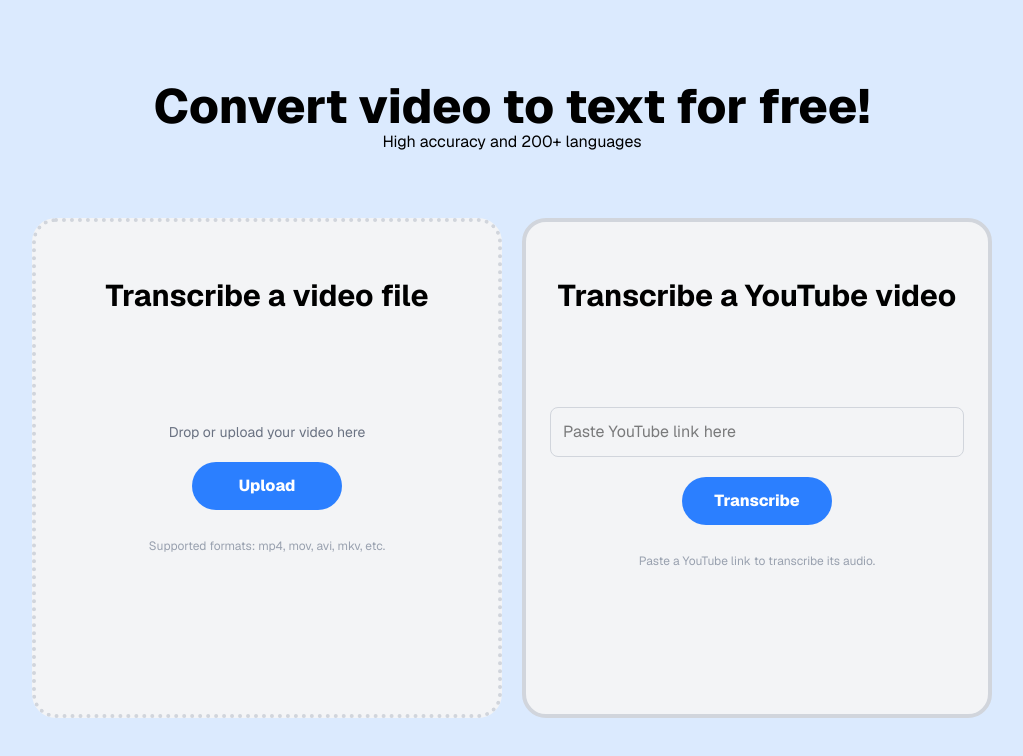
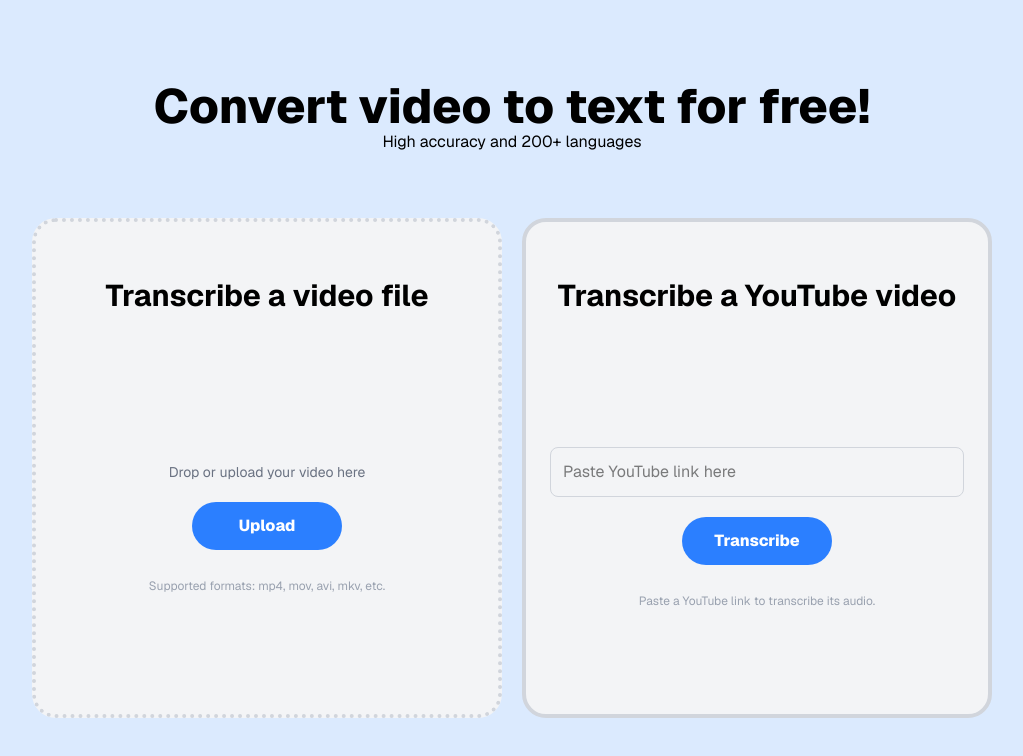
Before and after one commit to tnyw326/transcribing-app, a Next.js app: page / in a window 1280 px wide. Shown: the top 756 px of the page, without its empty margins (128-1151 px from the left). Built offline with nearby package versions, Linux system fonts and the light colour scheme.

Commit message:
fix padding when stacked

```diff
--- a/app/page.tsx
+++ b/app/page.tsx
@@ -66,7 +66,7 @@
           onDrop={handleDrop}
         >
           <h2 className="absolute top-4 text-3xl font-bold text-black pt-10">Transcribe a video file</h2>
-          <div className="flex flex-col items-center justify-center gap-5 mt-10 w-full relative h-full">
+          <div className="flex flex-col items-center justify-center gap-5 mt-10 w-full relative h-full pt-20">
             {selectedFile ? (
               <div className="text-center w-full flex flex-col items-center gap-1 relative">
                 <div className="flex items-center justify-center gap-2">
@@ -123,7 +123,7 @@
         {/* YouTube Card */}
         <div className="flex flex-col items-center justify-center bg-gray-100 w-full lg:w-1/2 h-1/2 lg:h-full mb-5 lg:mt-0 rounded-3xl gap-5 relative p-6 border-4 border-gray-300">
           <h2 className="absolute top-4 text-3xl font-bold text-black pt-10">Transcribe a YouTube video</h2>
-          <div className="flex flex-col items-center justify-center gap-5 mt-10 w-full">
+          <div className="flex flex-col items-center justify-center gap-5 mt-10 w-full pt-20">
             <div className="text-center w-full">
               <input
                 type="text"
```
